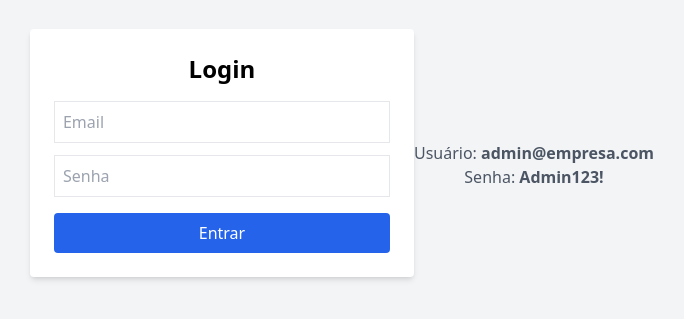
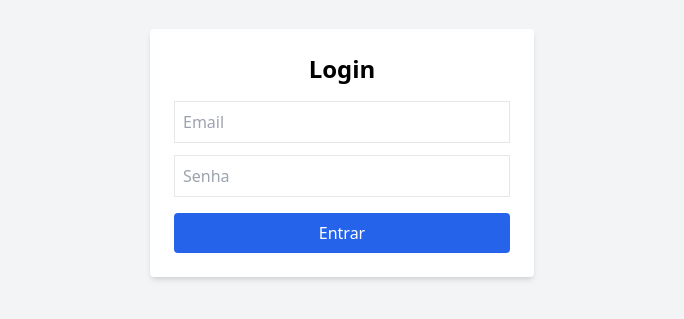
Before and after one commit to DonavanAlencar/cardapio, a React (Create React App) app in the folder frontend/: page /login in a window 1280 px wide. Shown: the part 247-566 px from the top of the page, without its empty margins (298-982 px from the left). Built offline with nearby package versions, Linux system fonts and the light colour scheme.

Commit message:
Correção login

```diff
--- a/frontend/src/pages/Login.jsx
+++ b/frontend/src/pages/Login.jsx
@@ -63,10 +63,6 @@ export default function Login() {
           Entrar
         </button>
       </form>
-      <div className="mt-6 text-center text-gray-600">
-        <p>Usuário: <strong>admin@empresa.com</strong></p>
-        <p>Senha: <strong>Admin123!</strong></p>
-      </div>
     </div>
   );
 }
```
